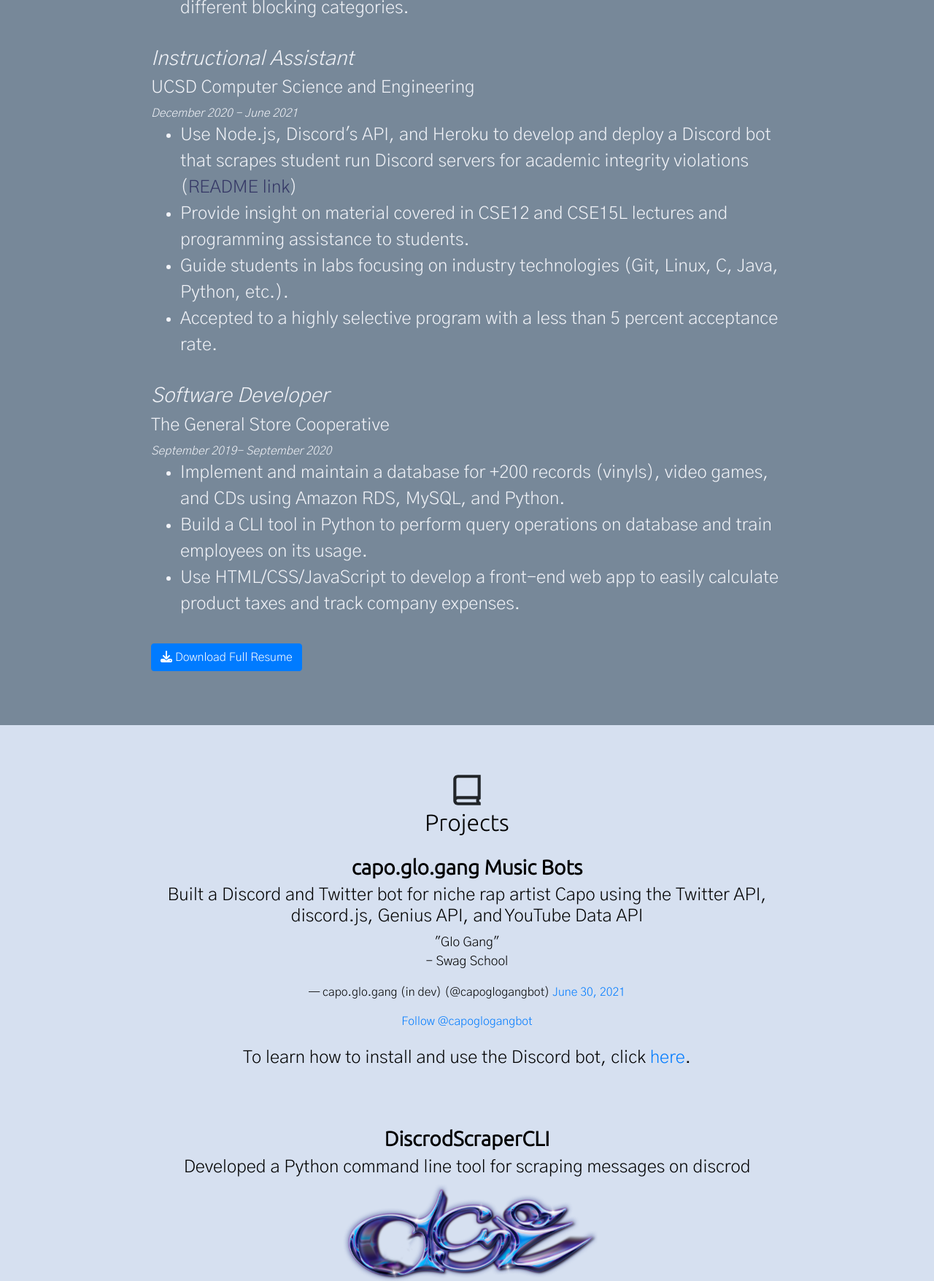
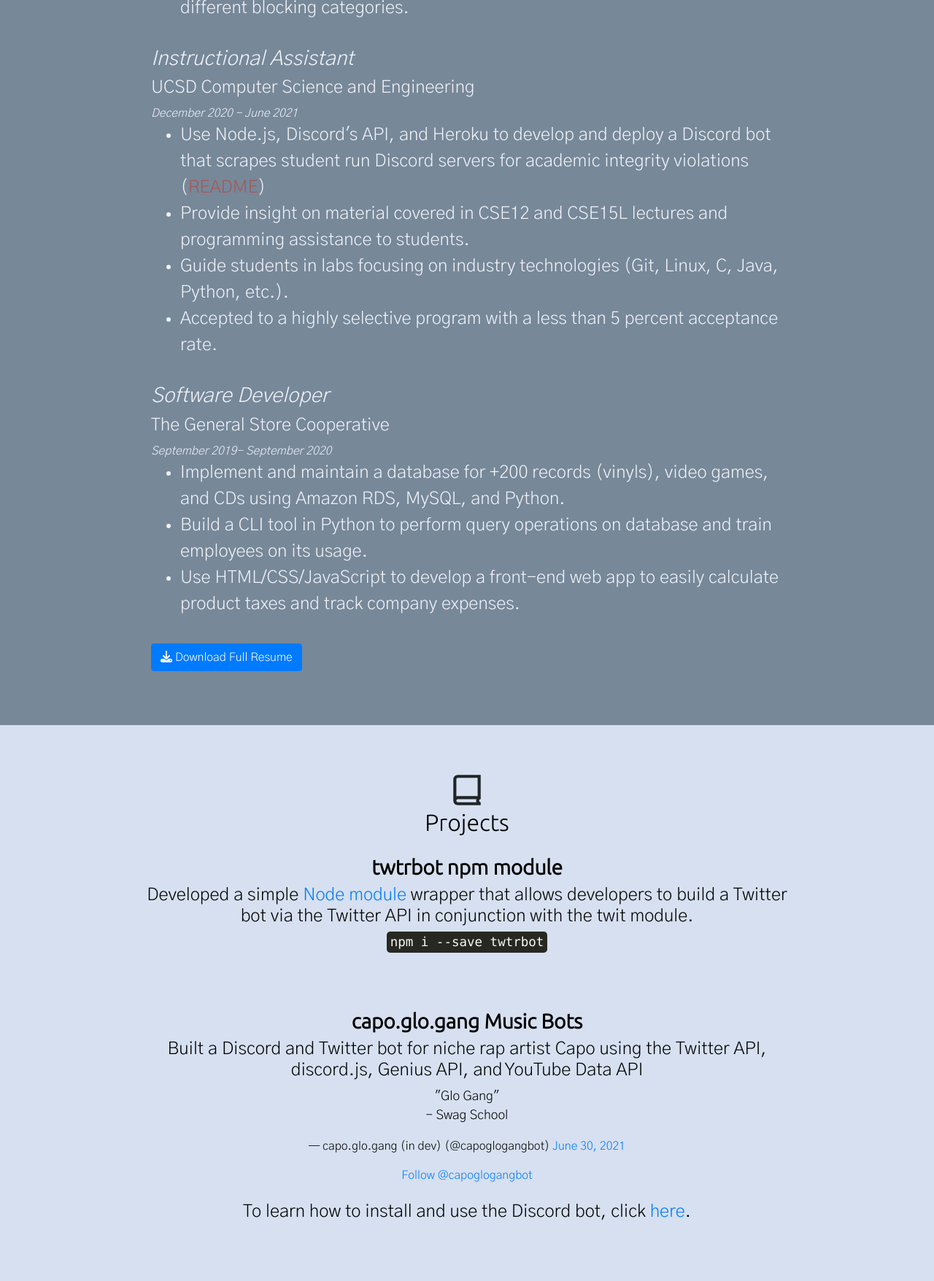
Before and after one commit to srdlj/srdlj.github.io, a PHP site: page / in a window 1280 px wide. Shown: the part 1310-3066 px from the top of the page at 73% size. Run offline with PHP 8.4, Linux system fonts and the light colour scheme; some libraries are stand-ins or nearby versions.

Commit message:
Update job title

```diff
--- a/css/styles.css
+++ b/css/styles.css
@@ -23,26 +23,37 @@
   width: 10%;
 }
 
+code {
+  font-family: "Fira Mono", "Andale Mono", "Consolas", monospace;
+  letter-spacing: 0px;
+  background-color: #272822;
+  color: #f8f8f2;
+  border-radius: 0.3rem;
+  padding: 4px 5px 5px;
+  white-space: nowrap;
+}
+
+
 .link-item:link {
-  color: #353866;
+  color: #A55858;
   background-color: transparent;
   text-decoration: none;
 }
 
 .link-item:visited {
-  color: #f1f3f8;
+  color: #663366;
   background-color: transparent;
   text-decoration: none;
 }
 
 .link-item:hover {
-  color: #d6e0f0;
+  color: #772233;
   background-color: transparent;
   text-decoration: underline;
 }
 
 .link-item:active {
-  color: #353866;
+  color: #0B0080;
   background-color: transparent;
   text-decoration: underline;
 }
--- a/index.html
+++ b/index.html
@@ -118,7 +118,7 @@
               </a>
             </div>
           </div>
-          <p class="title-brag-points">Intern @ OpenText</p>
+          <p class="title-brag-points">Software Engineer @ OpenText</p>
           <p class="title-brag-points">Former Instructional Assistant @ UCSD</p>
           <p class="title-brag-points">B.S. in Mathematics and Computer Science</p>
           <p class="title-brag-points">Music Producer</p>
@@ -161,7 +161,7 @@
         <i>December 2020 - June 2021</i>
         <ul>
           <li>
-            Use Node.js, Discord's API, and Heroku to develop and deploy a Discord bot that scrapes student run Discord servers for academic integrity violations (<a class="link-item" href="documents/bot_readme.html" target="_blank" rel="noopener noreferrer">README link</a>)
+            Use Node.js, Discord's API, and Heroku to develop and deploy a Discord bot that scrapes student run Discord servers for academic integrity violations (<a class="link-item" href="documents/bot_readme.html" target="_blank" rel="noopener noreferrer">README</a>)
           </li>
           <li>
             Provide insight on material covered in CSE12 and CSE15L lectures and programming assistance to students.
@@ -208,6 +208,12 @@
     </div>
 
     <div class="proj-item">
+      <h3 class="sub-section-title">twtrbot npm module</h3>
+      <h4>Developed a simple <a href="https://www.npmjs.com/package/twtrbot" target="_blank" rel="noopener noreferrer">Node module</a> wrapper that allows developers to build a Twitter bot via the Twitter API in conjunction with the twit module.</h4>
+      <h5><code>npm i --save twtrbot</code></h5>
+    </div>
+
+    <div class="proj-item">
       <h3 class="sub-section-title">capo.glo.gang Music Bots</h3>
       <h4>Built a Discord and Twitter bot for niche rap artist Capo using the Twitter API, discord.js, Genius API, and YouTube Data API</h4>
       <div class="twitterContainer">
@@ -215,7 +221,7 @@
         <a href="https://twitter.com/capoglogangbot" class="twitter-follow-button" data-show-count="false">Follow @capoglogangbot</a><script async src="https://platform.twitter.com/widgets.js" charset="utf-8"></script>
       </div>
       <br>
-      <h4>To learn how to install and use the Discord bot, click <a href="https://github.com/sirandluke/capo.glo.gang-discord#readme" target="_blank" rel="noopener noreferrer">here</a>.</h4>
+      <h4>To learn how to install and use the Discord bot, click <a href="https://top.gg/bot/858220810325065739" target="_blank" rel="noopener noreferrer">here</a>.</h4>
     </div>
 
     <div class="proj-item">
@@ -291,8 +297,8 @@
     <br>
       <h4>Some of my latests instrumentals</h4>
       <iframe width="100%" height="166" scrolling="no" frameborder="no" allow="autoplay" src="https://w.soundcloud.com/player/?url=https%3A//api.soundcloud.com/tracks/1063968124%3Fsecret_token%3Ds-Z5XsSdccwnu&color=%23ff5500&auto_play=false&hide_related=false&show_comments=true&show_user=true&show_reposts=false&show_teaser=true"></iframe><div style="font-size: 10px; color: #cccccc;line-break: anywhere;word-break: normal;overflow: hidden;white-space: nowrap;text-overflow: ellipsis; font-family: Interstate,Lucida Grande,Lucida Sans Unicode,Lucida Sans,Garuda,Verdana,Tahoma,sans-serif;font-weight: 100;"><a href="https://soundcloud.com/srdbeatz" title="@srdbeatz" target="_blank" style="color: #cccccc; text-decoration: none;"></a><a href="https://soundcloud.com/srdbeatz/finally-rich/s-Z5XsSdccwnu" title="graduation ft @kaiser_wkg, @kurai11, @tkyoangel, @shigitoriii @waifunerals" target="_blank" style="color: #cccccc; text-decoration: none;"></a></div>
-      <iframe width="100%" height="166" scrolling="no" frameborder="no" allow="autoplay" src="https://w.soundcloud.com/player/?url=https%3A//api.soundcloud.com/tracks/1059801535%3Fsecret_token%3Ds-aZDvWWp5IPl&color=%23ff5500&auto_play=false&hide_related=false&show_comments=true&show_user=true&show_reposts=false&show_teaser=true"></iframe><div style="font-size: 10px; color: #cccccc;line-break: anywhere;word-break: normal;overflow: hidden;white-space: nowrap;text-overflow: ellipsis; font-family: Interstate,Lucida Grande,Lucida Sans Unicode,Lucida Sans,Garuda,Verdana,Tahoma,sans-serif;font-weight: 100;"><a href="https://soundcloud.com/srdbeatz" title="@srdbeatz" target="_blank" style="color: #cccccc; text-decoration: none;"></a><a href="https://soundcloud.com/srdbeatz/glo/s-aZDvWWp5IPl" title="glo  // 3021." target="_blank" style="color: #cccccc; text-decoration: none;"></a></div>
-    </section>
+      <iframe width="100%" height="166" scrolling="no" frameborder="no" allow="autoplay" src="https://w.soundcloud.com/player/?url=https%3A//api.soundcloud.com/tracks/1087551856%3Fsecret_token%3Ds-VybNsQlsDyU&color=%23ff5500&auto_play=false&hide_related=false&show_comments=true&show_user=true&show_reposts=false&show_teaser=true"></iframe><div style="font-size: 10px; color: #cccccc;line-break: anywhere;word-break: normal;overflow: hidden;white-space: nowrap;text-overflow: ellipsis; font-family: Interstate,Lucida Grande,Lucida Sans Unicode,Lucida Sans,Garuda,Verdana,Tahoma,sans-serif;font-weight: 100;"><a href="https://soundcloud.com/srdbeatz" title="@srdbeatz" target="_blank" style="color: #cccccc; text-decoration: none;"></a><a href="https://soundcloud.com/srdbeatz/solo/s-VybNsQlsDyU" title="__glo__" target="_blank" style="color: #cccccc; text-decoration: none;"></a></div>
+  </section>
 
   <!-- Footer -->
 
```
